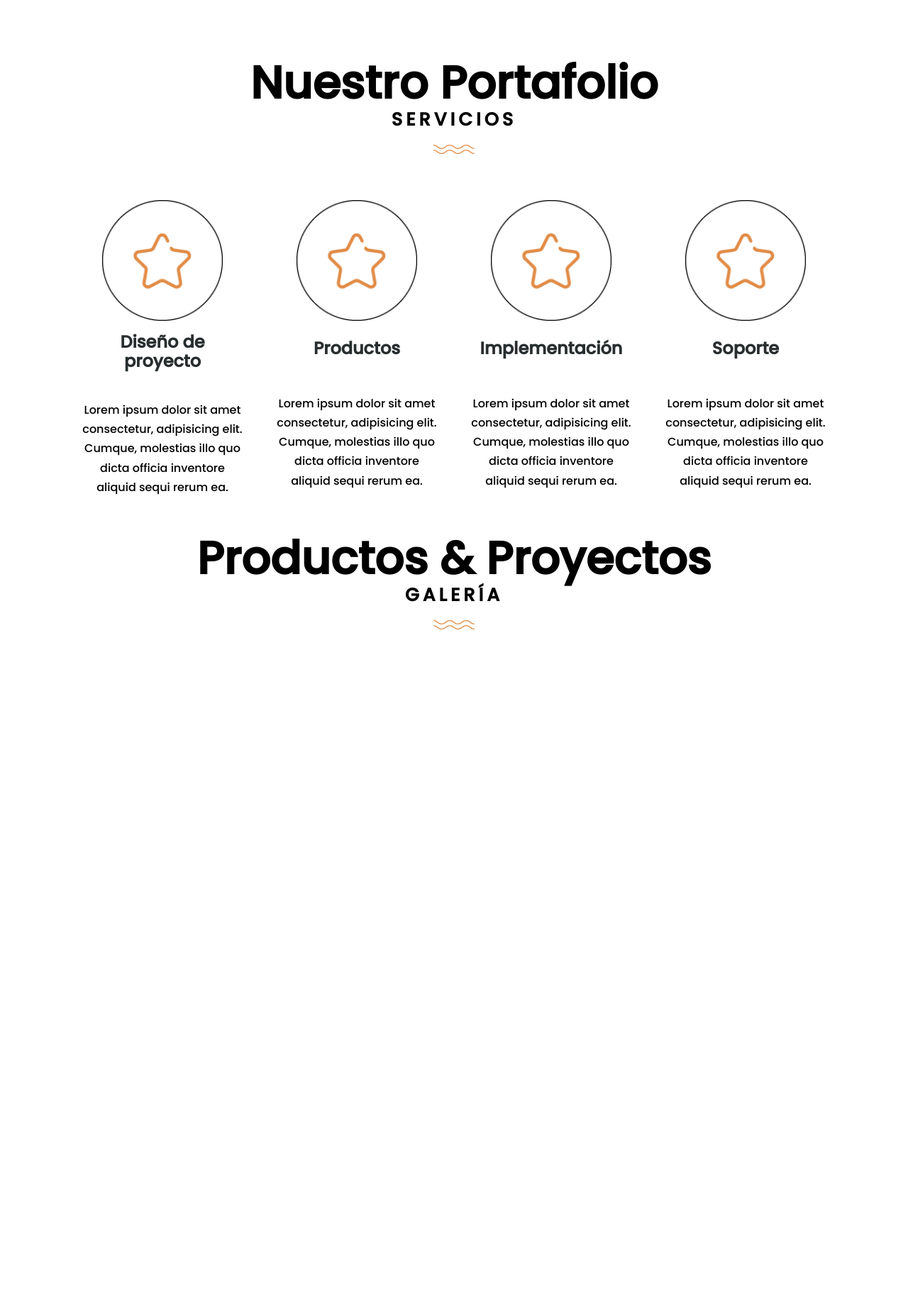
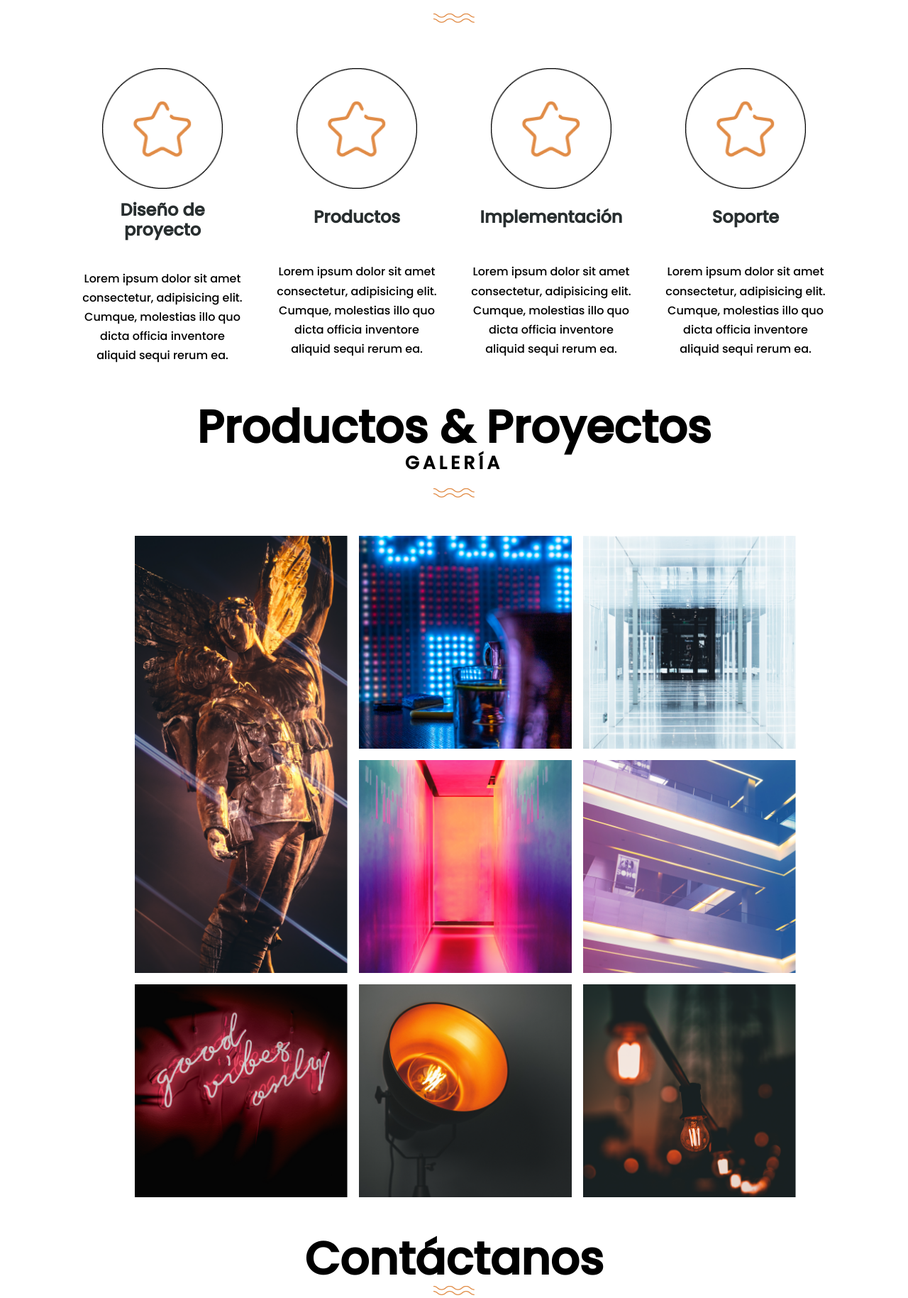
Before and after one commit to ABSVega/Albaweb, a PHP site: page / in a window 1280 px wide. Shown: the part 2821-4650 px from the top of the page at 71% size. Before the commit the page ends 3708 px from the top, so only its background shows below. Run offline with PHP 8.4, Linux system fonts and the light colour scheme.

Commit message:
quinta_version

```diff
--- a/css/style.css
+++ b/css/style.css
@@ -245,14 +245,13 @@ header {
     text-align: center;
     padding-top: 150px;
     display: grid;
-    width: 100%;
-    height: 100vh;
     margin: 0 auto;
     gap: 1em;
     grid-template-columns: repeat(auto-fit, minmax(260px, auto));
     background-color: #fbfbfe;
     background-image: radial-gradient(#aaa 0.9px, #fbfbfe 0.9px);
     background-size: 18px 18px;
+    padding-bottom: 150px;
 }
 
 .kits__title {
@@ -270,14 +269,14 @@ header {
 }
 
 .img__kits {
-    width: 260px;
+    width: 300px;
 }
 
 /*Alba Partners*/
 .alba__partners {
-   text-align: center;
-   padding-bottom: 50px;
-   padding-top: 50px;
+    text-align: center;
+    padding-bottom: 50px;
+    padding-top: 50px;
 
 }
 
@@ -303,6 +302,7 @@ header {
     overflow: hidden;
     margin: 0 auto;
 }
+
 /*Alba Services*/
 
 .alba__services {
@@ -358,3 +358,40 @@ header {
     padding-top: 50px;
     padding-bottom: 50px;
 }
+
+.gallery__img_title {
+    padding-bottom: 50px;
+}
+
+.photos {
+    display: flex;
+    justify-content: center;
+    align-items: center;
+    min-height: 90vh;
+}
+
+.photos .gallery {
+    max-width: 900px;
+    display: grid;
+    grid-template-columns: 300px 300px 300px;
+    grid-template-rows: 300px 300px 300px;
+    grid-gap: 1rem;
+}
+
+.photos .gallery img {
+    object-fit: cover;
+    width: 100%;
+    height: 100%;
+}
+
+.photos .gallery .img__a {
+    grid-row: 1/3;
+}
+/*Alba Contact*/
+.alba__contact {
+    text-align: center;
+
+}
+
+
+/*Footer*/
--- a/index.html
+++ b/index.html
@@ -167,7 +167,42 @@
         <section class="container alba__gallery">
             <h1 class="first__title">Productos & Proyectos</h1>
             <p class="first__subtitle">Galería</p>
-            <img src="img/ALBA_WEB_ELEMENTS-07.png" alt="services__img" class="services__img_title">
+            <img src="img/ALBA_WEB_ELEMENTS-07.png" alt="gallery__elemtent" class="gallery__img_title">
+
+            <section class="photos">
+                <article class="gallery">
+                    <div class="img__a">
+                        <img src="img/ALBA_WEB_ELEMENTS-23.png" alt="" srcset="">
+                    </div>
+                    <div class="img__b">
+                        <img src="img/ALBA_WEB_ELEMENTS-24.png" alt="" srcset="">
+                    </div>
+                    <div class="img__c">
+                        <img src="img/ALBA_WEB_ELEMENTS-25.png" alt="" srcset="">
+                    </div>
+                    <div class="img__d">
+                        <img src="img/ALBA_WEB_ELEMENTS-26.png" alt="" srcset="">
+                    </div>
+                    <div class="img__e">
+                        <img src="img/ALBA_WEB_ELEMENTS-27.png" alt="" srcset="">
+                    </div>
+                    <div class="img__f">
+                        <img src="img/ALBA_WEB_ELEMENTS-28.png" alt="" srcset="">
+                    </div>
+                    <div class="img__g">
+                        <img src="img/ALBA_WEB_ELEMENTS-29.png" alt="" srcset="">
+                    </div>
+                    <div class="img__h">
+                        <img src="img/ALBA_WEB_ELEMENTS-30.png" alt="" srcset="">
+                    </div>
+                </article>
+            </section>
+
+        </section>
+
+        <section class="container alba__contact">
+            <h1 class="first__title">Contáctanos</h1>
+            <img src="img/ALBA_WEB_ELEMENTS-07.png" alt="contact__element">
         </section>
     </main>
     <!--Este script tiene las particulas y esta en la carpeta de JS-->
```
Also changed, not shown: img/Contact us-amico.svg (added).
